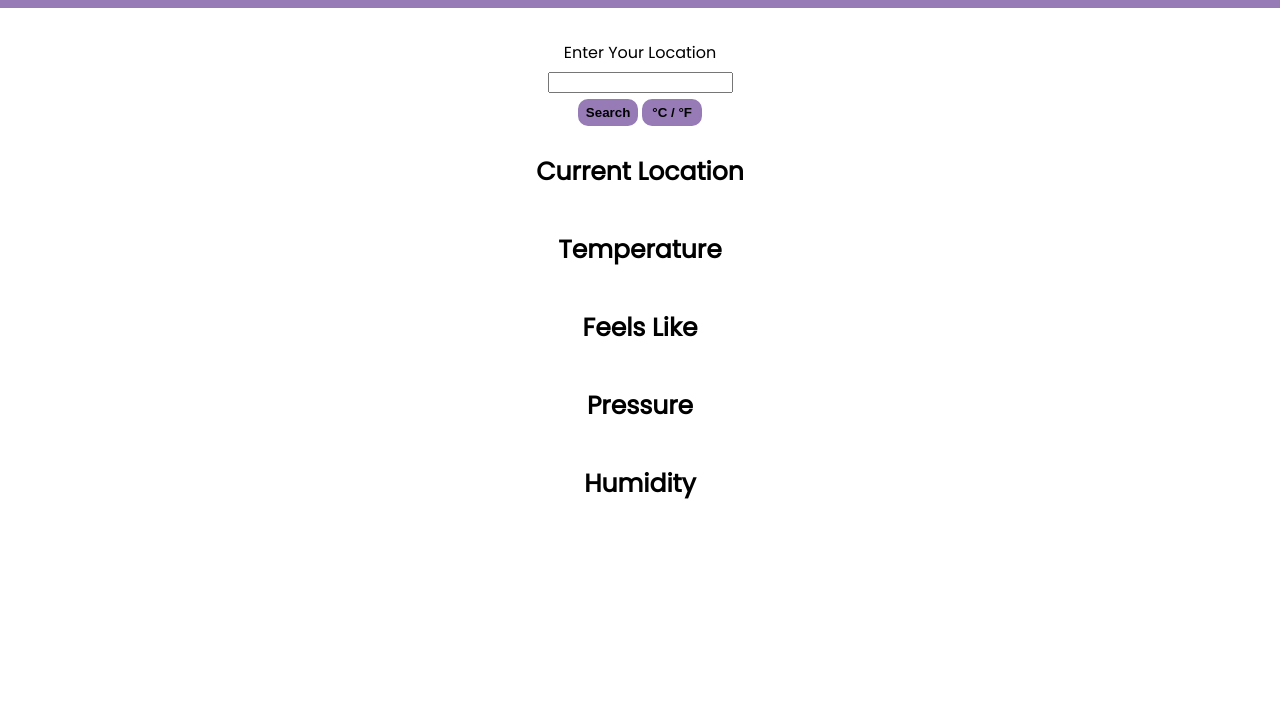
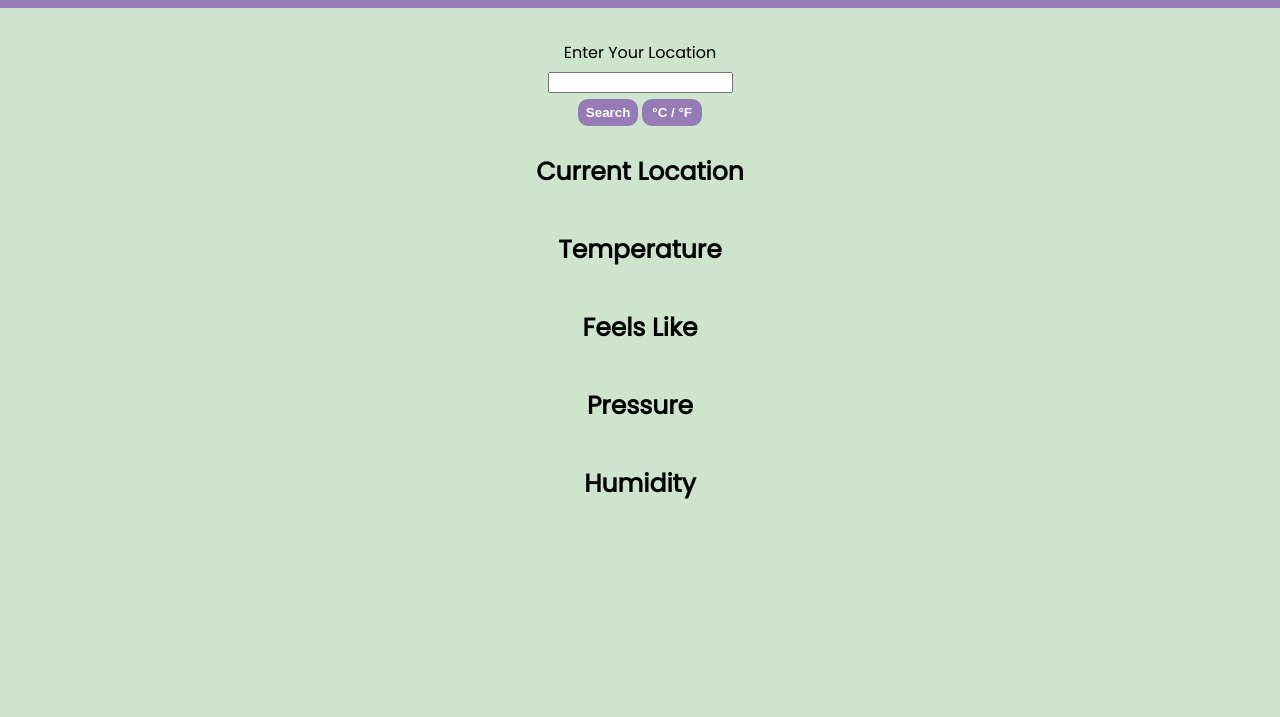
Before and after one commit to xonin-hush/Odin-Weather-App, a website built with webpack: page dist/index.html in a window 1280 px wide. Shown: the part 83-800 px from the top of the page. Built offline with nearby package versions, Linux system fonts and the light colour scheme; a web font is replaced by a local one.

Commit message:
Change Colors

```diff
--- a/src/style.css
+++ b/src/style.css
@@ -9,6 +9,8 @@ body {
   font-family: Poppins, sans-serif;
   display: flex;
   flex-direction: column;
+  background-color: #cde4cd;
+  color: black;
 }
 
 html {
@@ -36,7 +38,6 @@ input {
 button {
   /* align-self: end; */
   background-color: #967bb6;
-  color: black;
   border-color: #967bb6;
   border-radius: 10px;
   border-style: solid;
@@ -63,3 +64,6 @@ img{
   max-height: 280px;
   max-width: 500px;
 }
+h1 ,button{
+  color: white;
+}
```
